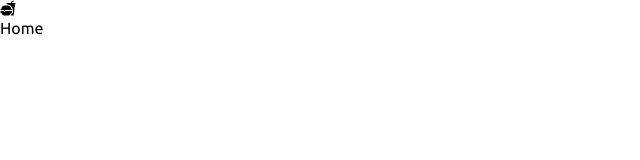
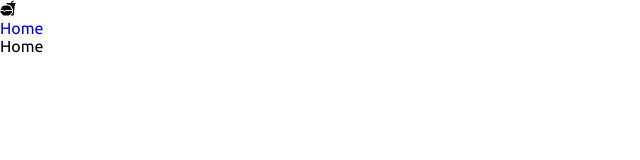
Before and after one commit to mohit838/BurgerShop-MERN, a React (Create React App) app in the folder client/: page / in a window 1280 px wide. Shown: the top 160 px of the page, without its empty margins (0-640 px from the left). Built offline with nearby package versions, Linux system fonts and the light colour scheme.

Commit message:
Remove unuse package
React Icon

```diff
--- a/client/package.json
+++ b/client/package.json
@@ -16,7 +16,6 @@
     "react-chartjs-2": "^4.3.1",
     "react-dom": "^18.2.0",
     "react-hot-toast": "^2.4.0",
-    "react-icon": "^1.0.0",
     "react-icons": "^4.4.0",
     "react-redux": "^8.0.4",
     "react-router-dom": "^6.4.1",
--- a/client/src/components/layout/Header.jsx
+++ b/client/src/components/layout/Header.jsx
@@ -1,4 +1,5 @@
 import React from "react";
+import { Link } from "react-router-dom";
 import { IoFastFoodSharp } from "react-icons/io5";
 
 const Header = () => {
@@ -7,6 +8,9 @@
       <div>
         <IoFastFoodSharp />
       </div>
+      <div>
+        <Link to="/">Home</Link>
+      </div>
     </nav>
   );
 };
```
Also changed, not shown: 1 other file (tests, documents, lock files or other folders).
